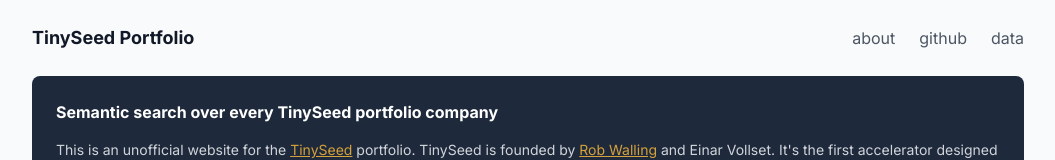
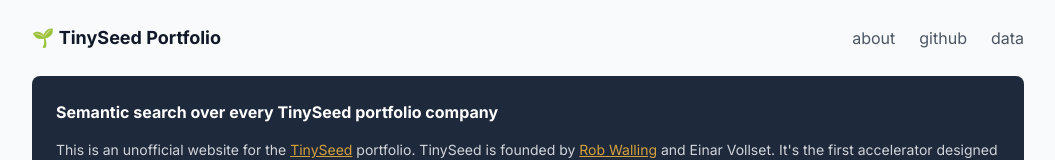
Before and after one commit to parconley/tinyseed-portfolio, a Next.js app: page / in a window 1280 px wide. Shown: the top 160 px of the page, without its empty margins (112-1167 px from the left). Built offline with nearby package versions, Linux system fonts and the light colour scheme.

Commit message:
seed logo!

```diff
--- a/app/page.tsx
+++ b/app/page.tsx
@@ -37,7 +37,7 @@
         {/* Navigation */}
         <div className="flex justify-between items-center mb-6">
           <div className="flex items-center">
-            <h1 className="text-lg font-bold text-gray-900">TinySeed Portfolio</h1>
+            <h1 className="text-lg font-bold text-gray-900">🌱 TinySeed Portfolio</h1>
           </div>
           <div className="flex space-x-6">
             <button
```
